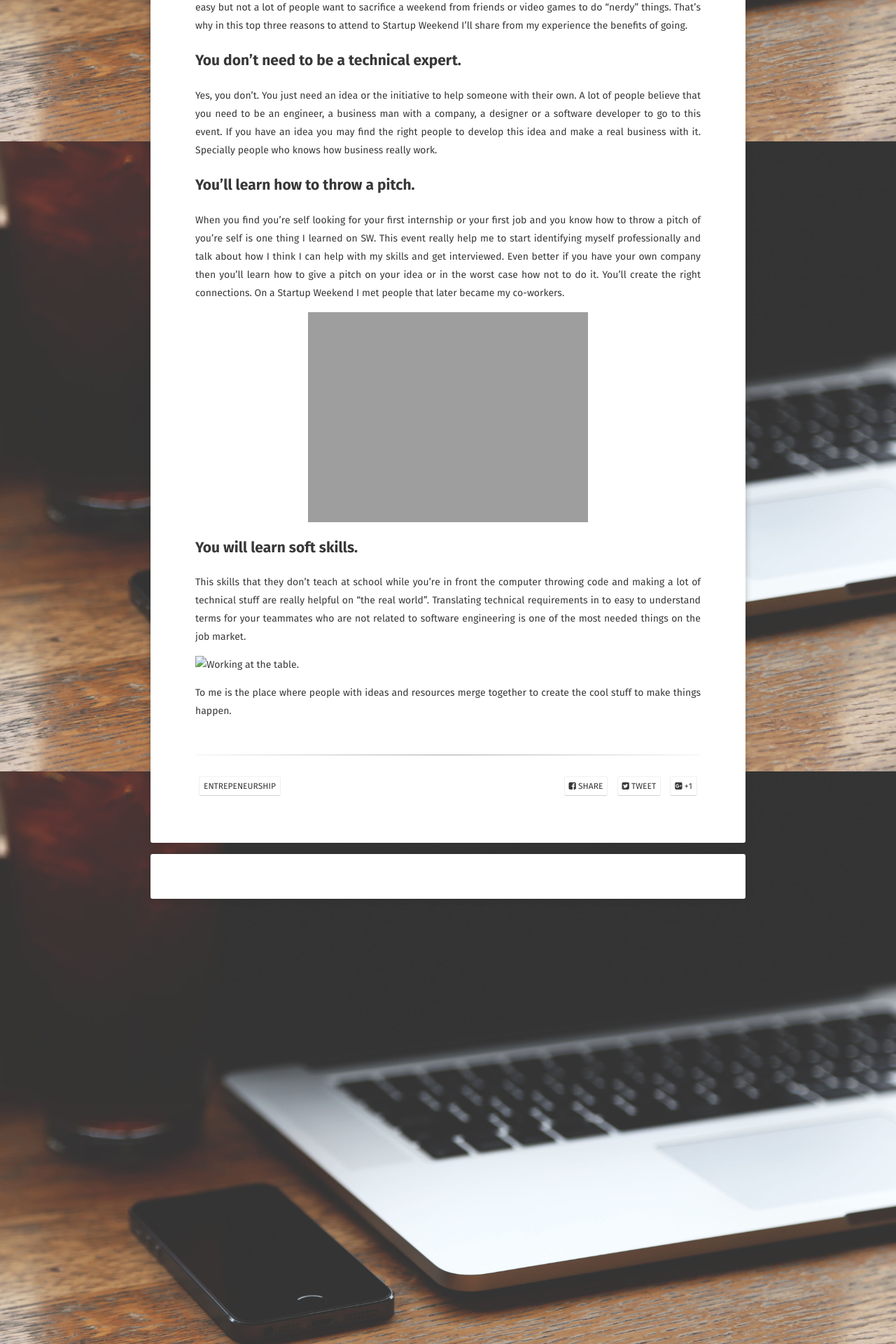
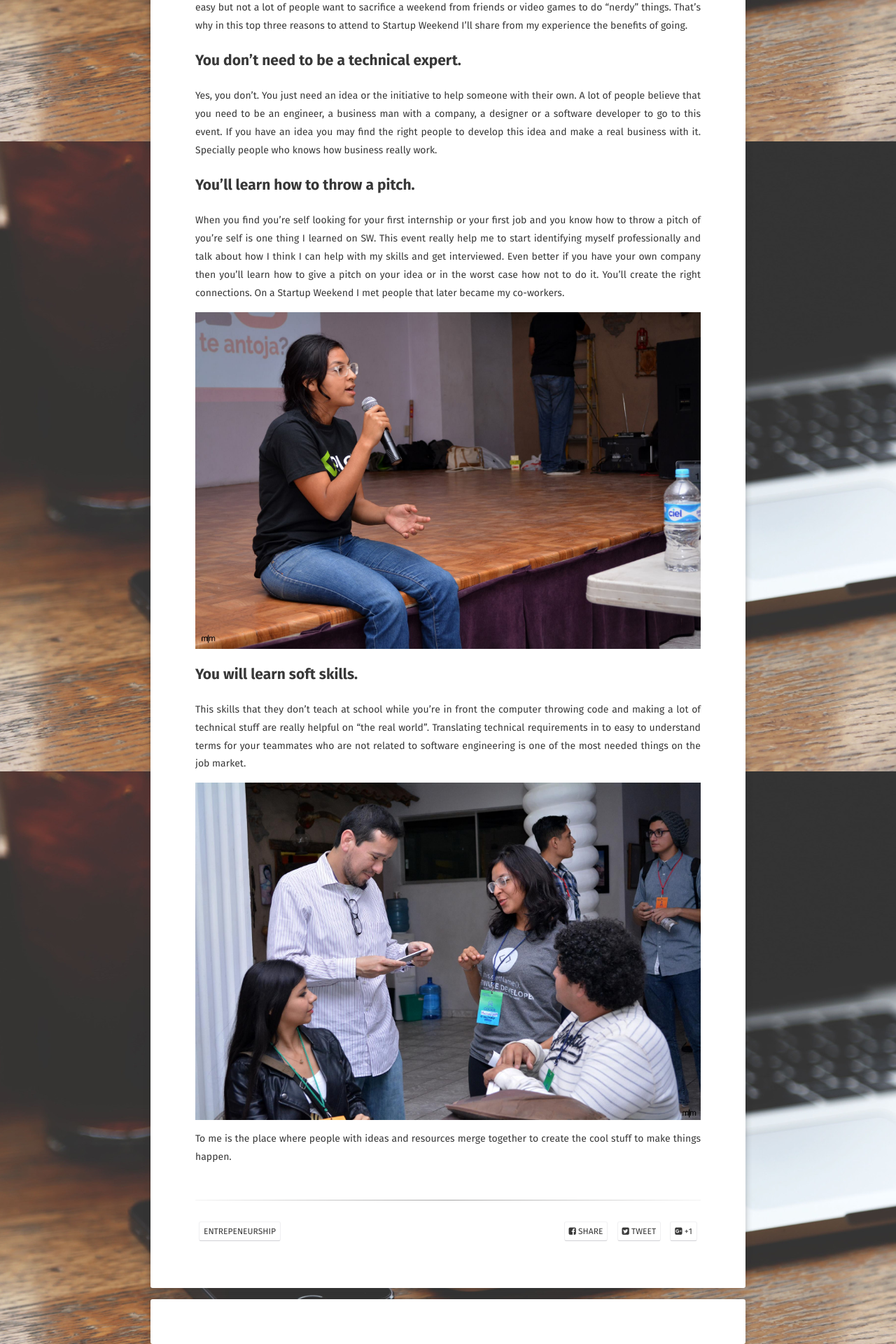
Before and after one commit to marianagh/marianagh.github.io, a Jekyll site: the page built from _posts/2018-04-01-3-reasons-to-go-to-startup-weekend.markdown, in a window 1280 px wide. Shown: the part 698-2618 px from the top of the page at 70% size. Built offline with Jekyll 4.4.1, drawn with Linux system fonts in a browser that asks for light colours; some web fonts are replaced; comment, search, counter and statistics services are not loaded.

Commit message:
Update old post.

```diff
--- a/_posts/2018-04-01-3-reasons-to-go-to-startup-weekend.markdown
+++ b/_posts/2018-04-01-3-reasons-to-go-to-startup-weekend.markdown
@@ -18,12 +18,12 @@ Yes, you don't. You just need an idea or the initiative to help someone with the
 
  When you find you're self looking for your first internship or your first job and you know how to throw a pitch of you're self is one thing I learned on SW. This event really help me to start identifying myself professionally and talk about how I think I can help with my skills and get interviewed. Even better if you have your own company then you'll learn how to give a pitch on your idea or in the worst case how not to do it. You'll create the right connections. On a Startup Weekend I met people that later became my co-workers.
 
-![Throwing my final pitch.]({{ site.url }}assets/img/sw-guaymas-pitch.jpg)
+![Final pitch.]({{ site.url }}assets/img/sw-guaymas-2-why-attend.jpg)
 
 ## You will learn soft skills.
 
 This skills that they don't teach at school while you're in front the computer throwing code and making a lot of technical stuff are really helpful on "the real world". Translating technical requirements in to easy to understand terms for your teammates who are not related to software engineering is one of the most needed things on the job market.
 
-![Working at the table.]({{ site.baseurl }}assets/img/sw-guaymas-2-networking.jpg)
+![Networking.]({{ site.url }}assets/img/sw-guaymas-2-networking.jpg)
 
 To me is the place where people with ideas and resources merge together to create the cool stuff to make things happen.
```
